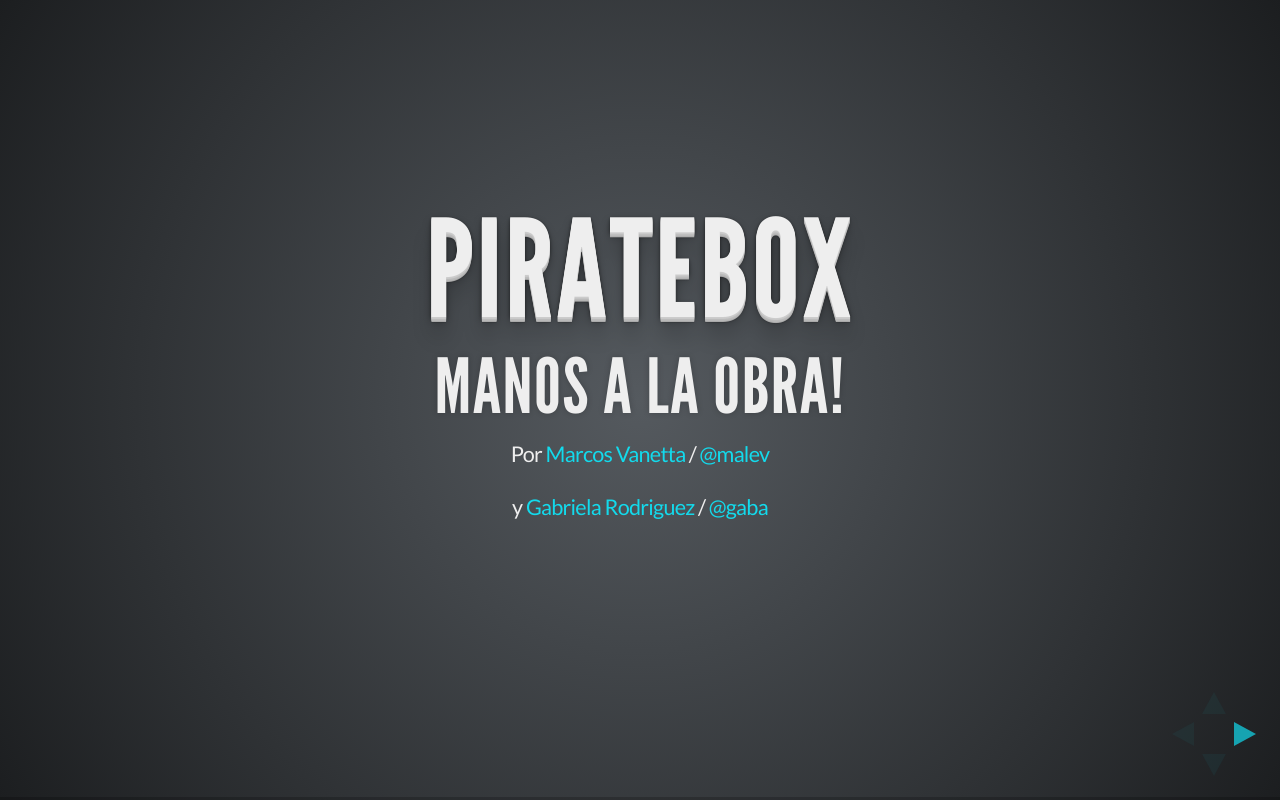
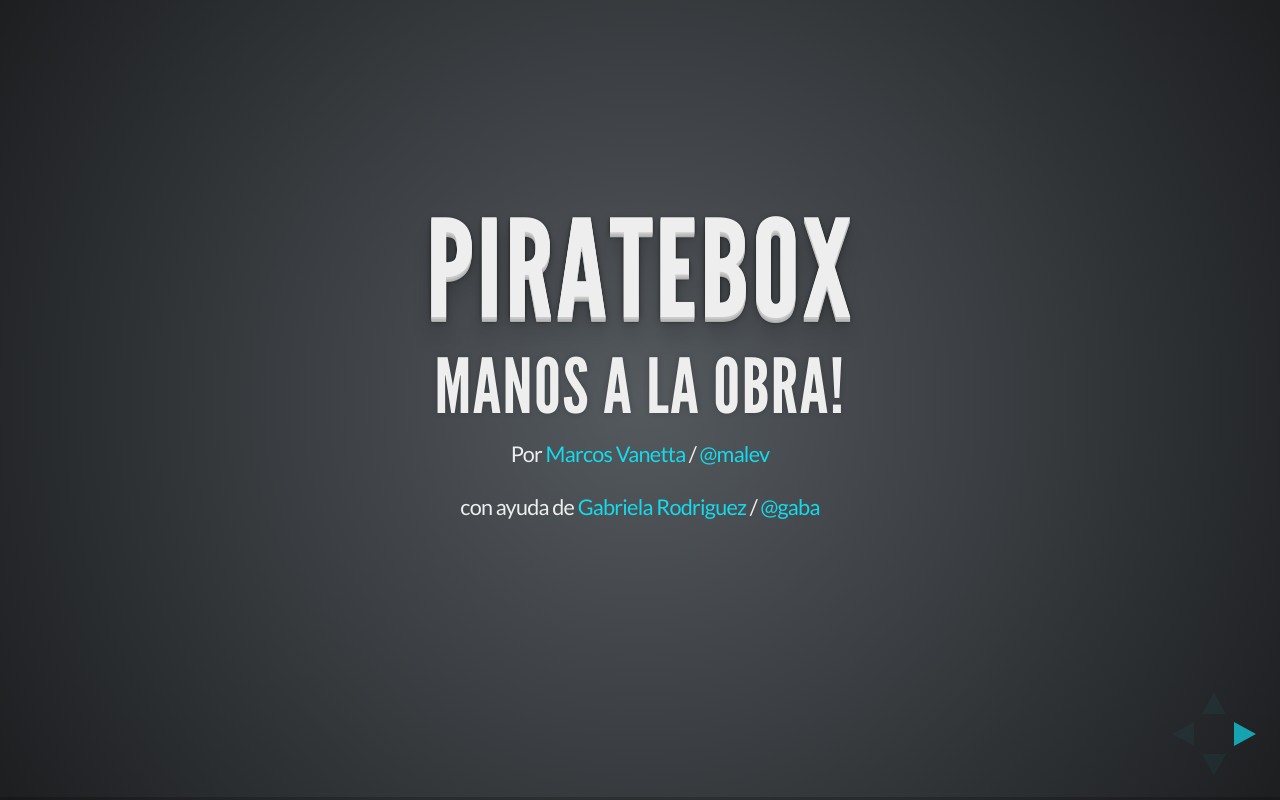
Before and after one commit to malev/talks.codingnews.info, a website: page talks/piratebox_hands_on.html in a window 1280 px wide. Drawn offline with Linux system fonts and the light colour scheme.

Commit message:
Update talks

```diff
--- a/talks/piratebox_hands_on.html
+++ b/talks/piratebox_hands_on.html
@@ -37,7 +37,7 @@
             <small>Por <a href="http://codingnews.info">Marcos Vanetta</a> / <a href="http://twitter.com/malev">@malev</a></small>
           </p>
           <p>
-            <small>y <a href="http://codingnews.info">Gabriela Rodriguez</a> / <a href="http://twitter.com/gaba">@gaba</a></small>
+            <small>con ayuda de <a href="http://codingnews.info">Gabriela Rodriguez</a> / <a href="http://twitter.com/gaba">@gaba</a></small>
           </p>
 
         </section>
```
Also changed, not shown: talks/index.html (+1 -0 lines).
